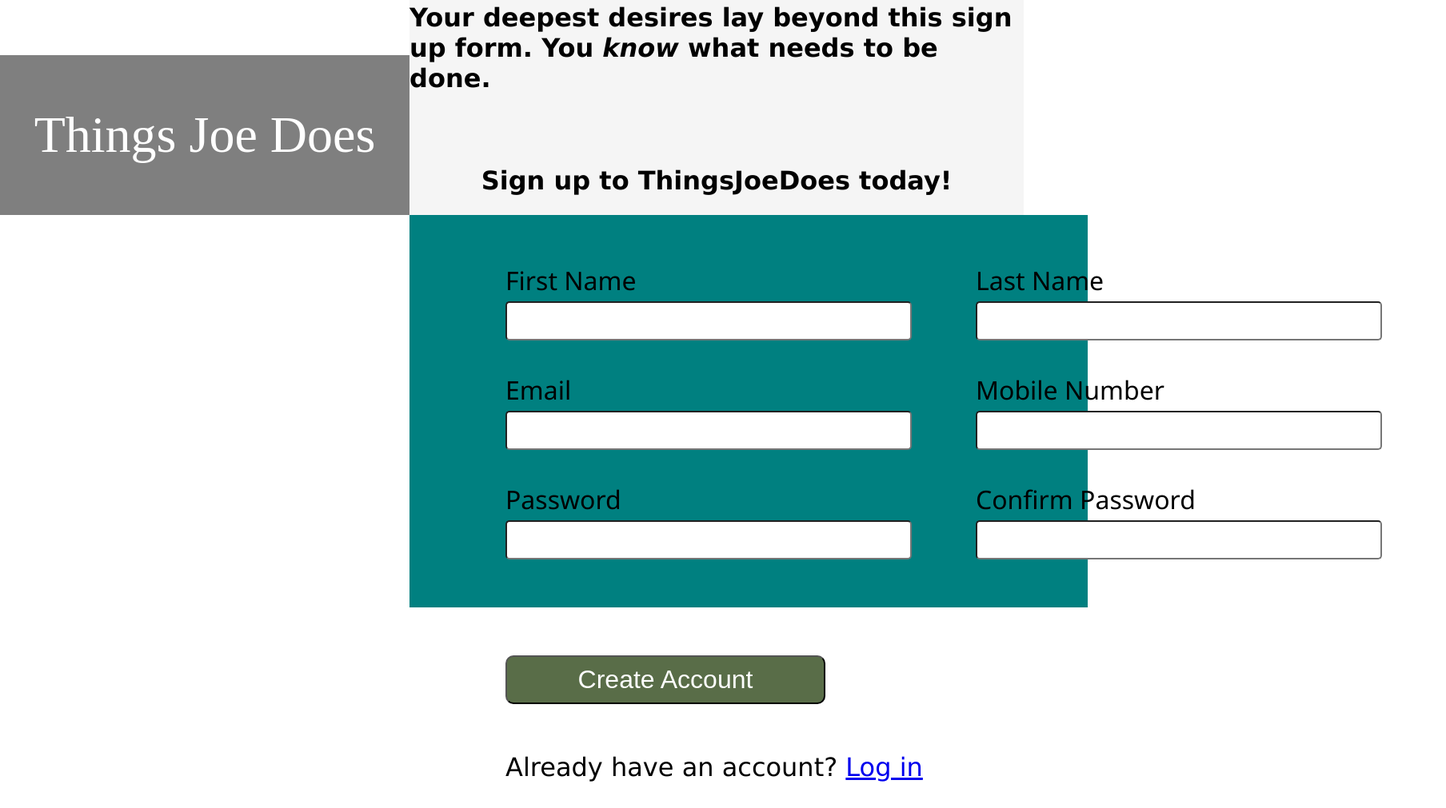
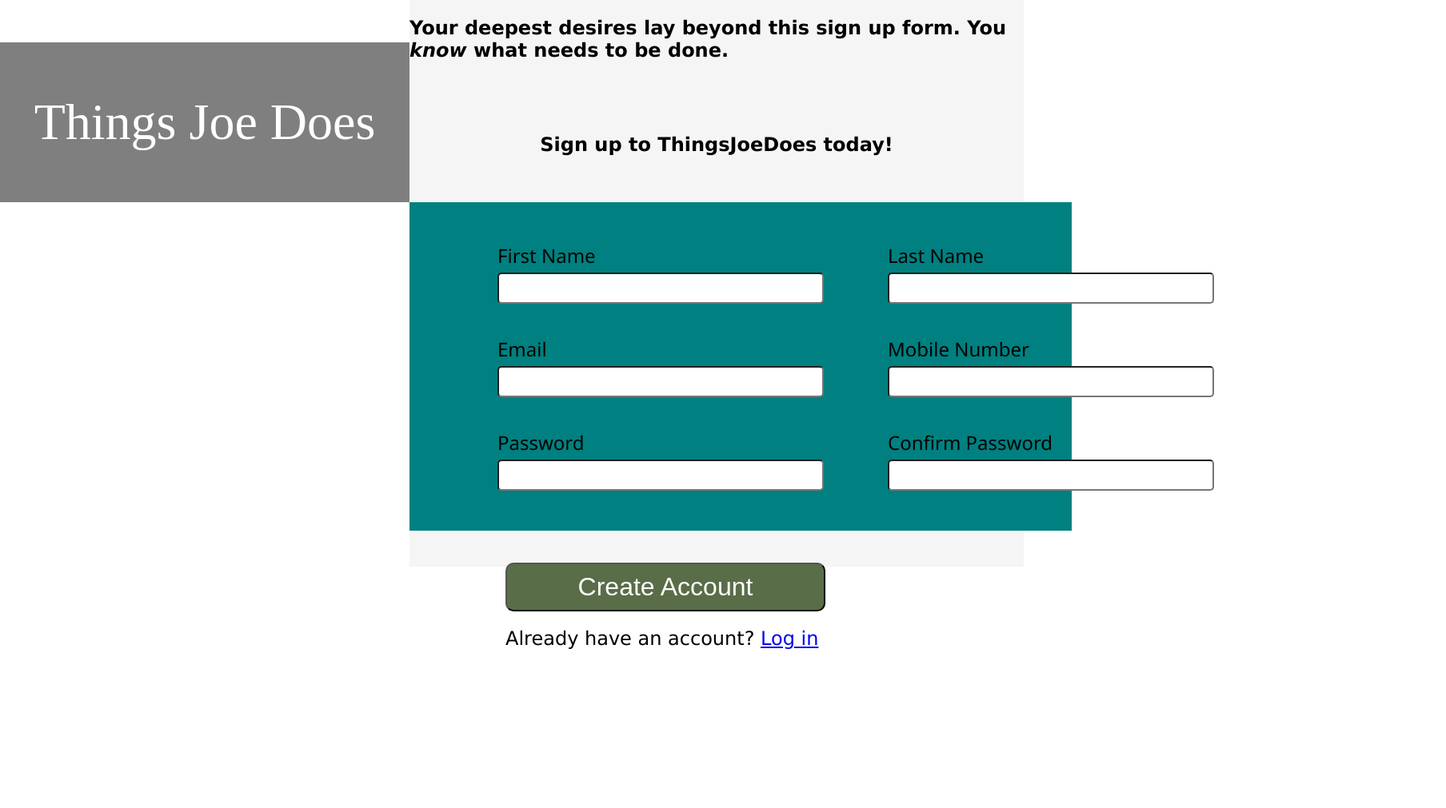
Before and after one commit to Filtux/sign-up-form, a plain HTML site: page index.html in a window 1280 px wide. Shown: the part 91-1102 px from the top of the page at 80% size, 1808 px wide, since content can reach past the window. After the commit the page ends 948 px from the top, so only its background shows below. Drawn offline with Linux system fonts and the light colour scheme.

Commit message:
fixed sizing issue

```diff
--- a/index.html
+++ b/index.html
@@ -35,7 +35,7 @@
                             </div>
                             <div class='list-item'>
                                 <label for='lastName'>Last Name</label>
-                                <input id='lastName' name='lastName' minlength='2' maxlength='20'required>
+                                <input id='lastName' name='lastName' minlength='2' maxlength='20' required>
                             </div>
                         </li>
 
@@ -66,9 +66,10 @@
 
             <div class='bottom-right-container'>
                 <button>Create Account</button>
+                <div class='login'>Already have an account? <a href='link-to-nowhere.html'>Log in</a></p>
             </div>
 
-            <div class='login'>Already have an account? <a href='link-to-nowhere.html'>Log in</a></p>
+
         </div>
     </div>
 </body>
--- a/style.css
+++ b/style.css
@@ -1,6 +1,7 @@
 body {
     margin: 0;
     padding: 0;
+    overflow: hidden;
 }
 
 .main {
@@ -20,7 +21,7 @@
 .title-banner {
     display: flex;
     background: rgba(0, 0, 0, 0.5);
-    margin-top: 20vh;
+    margin-top: 18vh;
     height: 200px;
     align-items: center;
     justify-content: center;
@@ -46,12 +47,12 @@
     justify-content: center;
     align-items: center;
     background: whitesmoke;
-    padding-top: 20vh;
+    padding-top: 18vh;
     height: 200px;
 }
 
 .sub-text {
-    font-size: 2rem;
+    font-size: 1.5rem;
     padding-bottom: 90px;
     font-weight: 600;
 }
@@ -60,15 +61,15 @@
     display: flex;
     width: 60vw;
     background-color: teal;
-    padding: 40px;
+    padding: 30px;
 }
 
 input, label {
     display: flex;
     flex-direction: column;
-    width: 500px;
+    width: 400px;
     font-family:'Segoe UI', Tahoma, Geneva, Verdana, sans-serif;
-    font-size: 2rem;
+    font-size: 1.5rem;
     border-radius: 5px;
 }
 
@@ -89,6 +90,7 @@
 
 .bottom-right-container {
     display: flex;
+    flex-direction: column;
 }
 
 button {
@@ -96,7 +98,7 @@
     border-radius: 10px;
     font-size: 2rem;
     padding: 10px;
-    margin: 60px 120px;
+    margin: 40px 120px 0 120px;
     justify-content: center;
     align-content: center;
     width: 400px;
@@ -105,6 +107,6 @@
 }
 
 .login {
-    margin: 0 120px;
-    font-size: 2rem;
+    margin: 20px 120px;
+    font-size: 1.5rem;
 }
```
